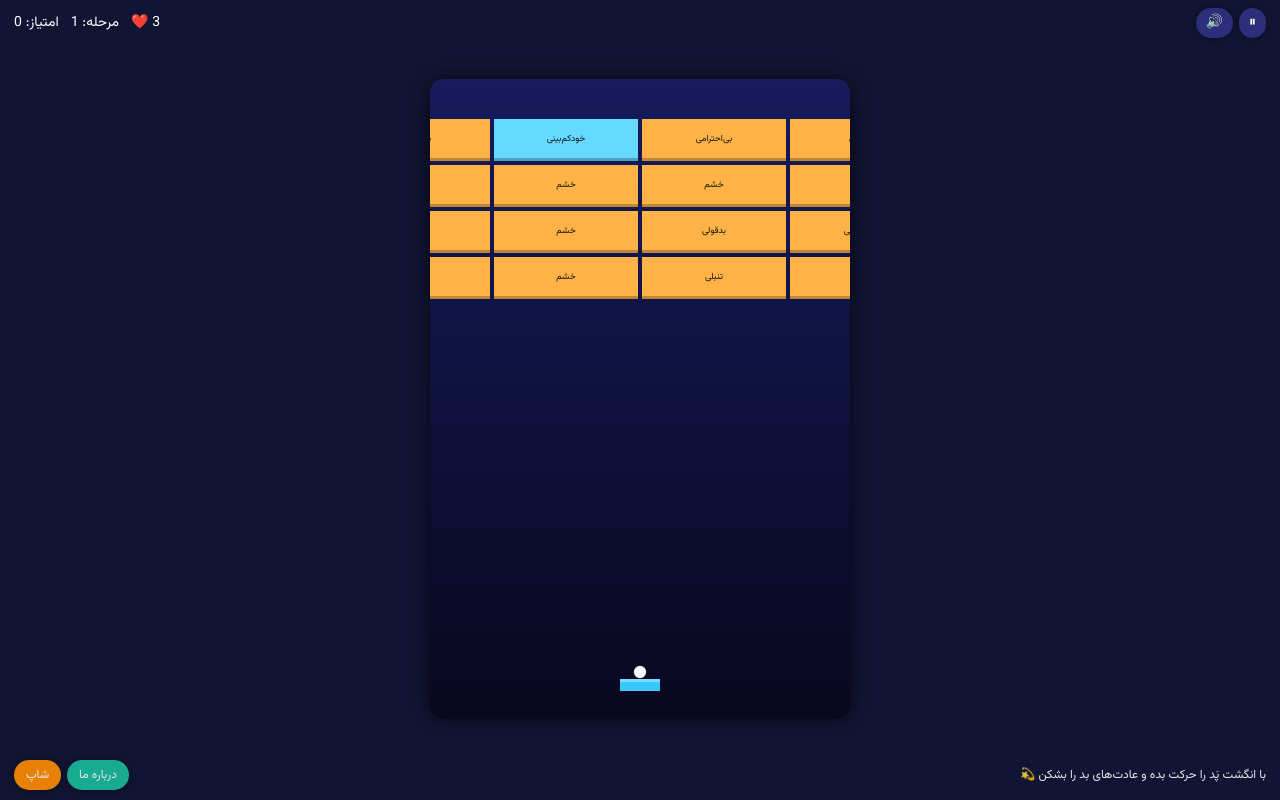
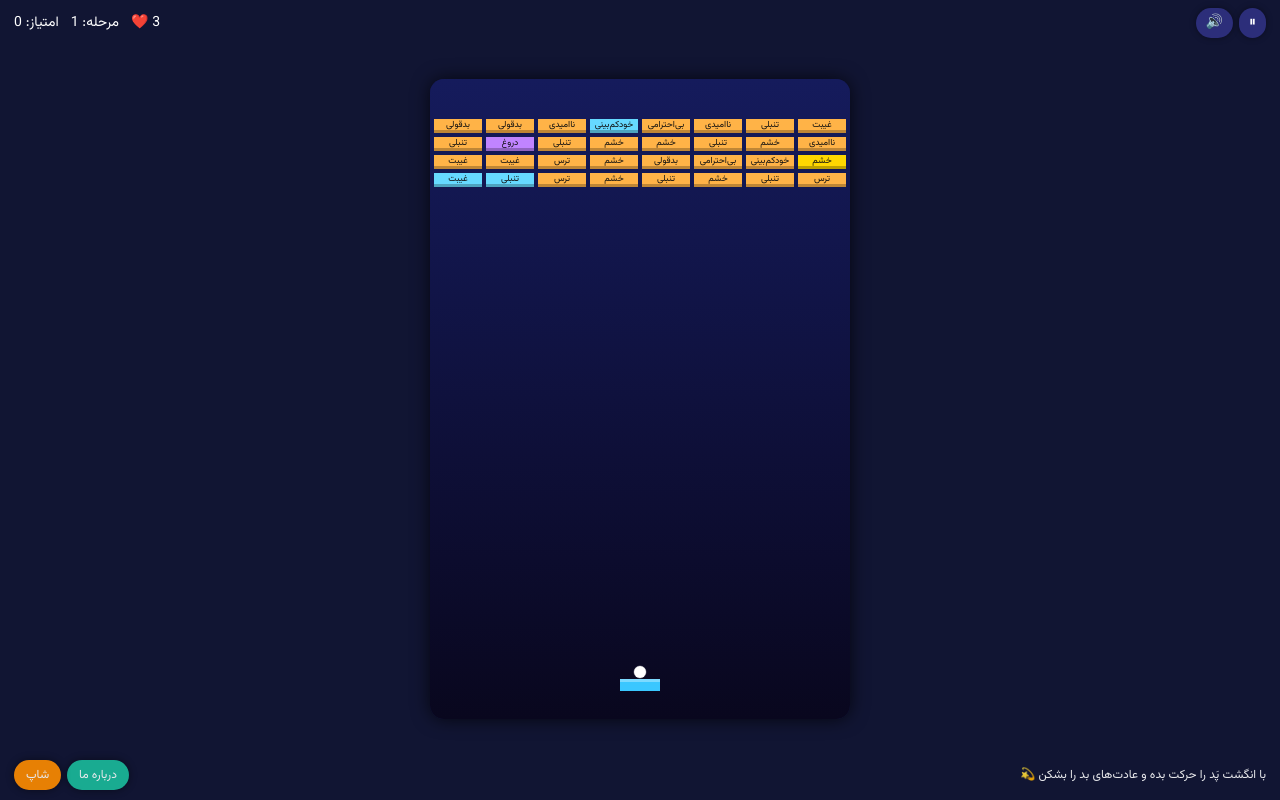
Before and after one commit to sadmimkarimi-lab/BadBreaker, a plain HTML site: page index2.html in a window 1280 px wide. Drawn offline with Linux system fonts and the light colour scheme.

Commit message:
Update index2.html

```diff
--- a/index2.html
+++ b/index2.html
@@ -425,22 +425,19 @@
 }
 
 function brickSizeByLevel(lvl) {
-  let scale = 1;
+  let scale = 1; // اندازه پایه آجرها
 
-  // مرحله 1 تا 10: از 3 به 1
-  if (lvl >= 1 && lvl <= 10) {
-    const step = (3 - 1) / 9; // کاهش تدریجی از 3 تا 1 در 9 فاصله
-    scale = 3 - step * (lvl - 1);
+  // در مرحله 1 تا 10 آجرها از 3 به 1 کوچک میشوند
+  if (lvl <= 10) {
+    scale = 3 - (0.2 * (lvl - 1)); // از 3 به 1 کاهش می‌یابد
   }
-  // مرحله 11 تا 20: از 2 به 1
-  else if (lvl >= 11 && lvl <= 20) {
-    const step = (2 - 1) / 9;
-    scale = 2 - step * (lvl - 11);
+  // در مرحله 11 تا 20 آجرها از 2 به 1 کوچک میشوند
+  else if (lvl <= 20) {
+    scale = 2 - (0.1 * (lvl - 11)); // از 2 به 1 کاهش می‌یابد
   }
-  // مرحله 21 تا 30: از 1.5 به 1
-  else if (lvl >= 21 && lvl <= 30) {
-    const step = (1.5 - 1) / 9;
-    scale = 1.5 - step * (lvl - 21);
+  // در مرحله 21 تا 30 آجرها از 1.5 به 1 کوچک میشوند
+  else if (lvl <= 30) {
+    scale = 1.5 - (0.05 * (lvl - 21)); // از 1.5 به 1 کاهش می‌یابد
   }
 
   return scale;
@@ -448,7 +445,7 @@ function brickSizeByLevel(lvl) {
 
 function buildPatternBricks(name, lvl) {
   let grid = [];
-  const scale = brickSizeByLevel(lvl);
+  const scale = brickSizeByLevel(lvl); // اندازه آجرها بر اساس سطح
 
   if (name === "SQUARE") {
     grid = [
@@ -484,23 +481,17 @@ function buildPatternBricks(name, lvl) {
   const rows = grid.length;
   const cols = grid[0].length;
   const padding = 4;
-  const baseBrickW = (w - (cols + 1) * padding) / cols;
-  const baseBrickH = 14;
-  const brickW = baseBrickW * scale;
-  const brickH = baseBrickH * scale;
+  const brickW = (w - (cols + 1) * padding) / cols;
+  const brickH = 14;
   const marginTop = 40;
   const out = [];
-
-  const totalWidth = cols * brickW + (cols + 1) * padding;
-  const offsetX = (w - totalWidth) / 2 + padding;
-  const offsetY = marginTop;
 
   for (let r = 0; r < rows; r++) {
     for (let c = 0; c < cols; c++) {
       if (grid[r][c] === "1") {
-        const x = offsetX + c * (brickW + padding);
-        const y = offsetY + r * (brickH + padding);
-        const hits = 1 + Math.floor(lvl / 2);
+        const x = padding + c * (brickW + padding);
+        const y = marginTop + r * (brickH + padding);
+        const hits = 1 + Math.floor(level / 2);
         const label = randomItem(badWords);
         const typeRand = Math.random();
         let type = "normal";
@@ -512,8 +503,8 @@ function buildPatternBricks(name, lvl) {
         out.push({
           x,
           y,
-          w: brickW,
-          h: brickH,
+          w: brickW * scale,  // اندازه آجر بر اساس سطح
+          h: brickH * scale,  // اندازه آجر بر اساس سطح
           hits,
           label,
           type
@@ -565,12 +556,13 @@ function buildPatternBricks(name, lvl) {
     function buildLevel() {
       const name = patternForLevel(level);
       if (name) {
-    bricks = buildPatternBricks(name, level);  // اینجا level رو اضافه کن
+        bricks = buildPatternBricks(name);
         flashHint("مرحله ویژه: " + name + " ✨");
       } else {
         bricks = makeRandomLevel();
       }
     }
+
     function resetGame() {
       const minPadW = 40;
       const maxPadW = 100;
```
Lines whose indentation alone changed are shown as unchanged.
